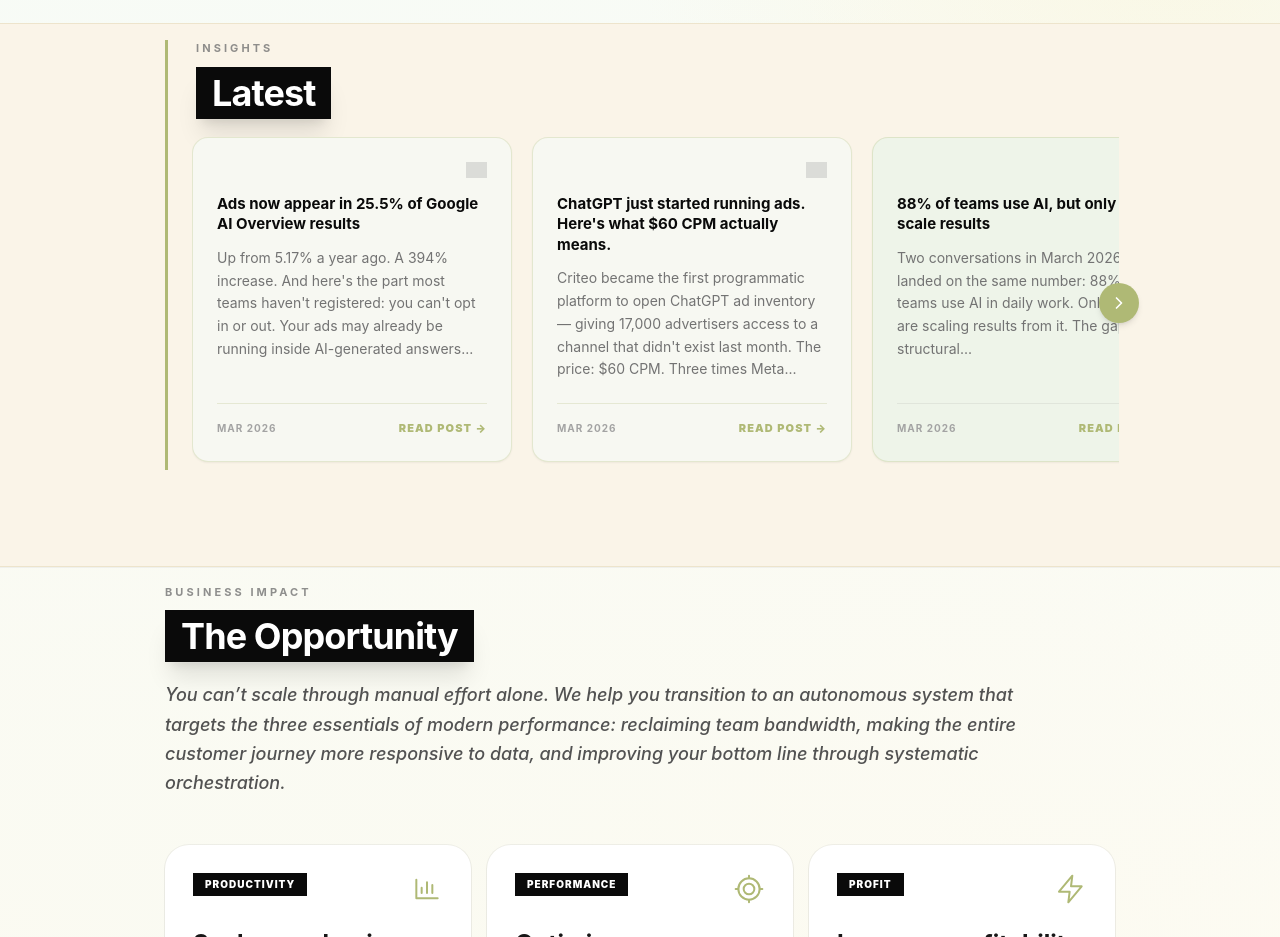
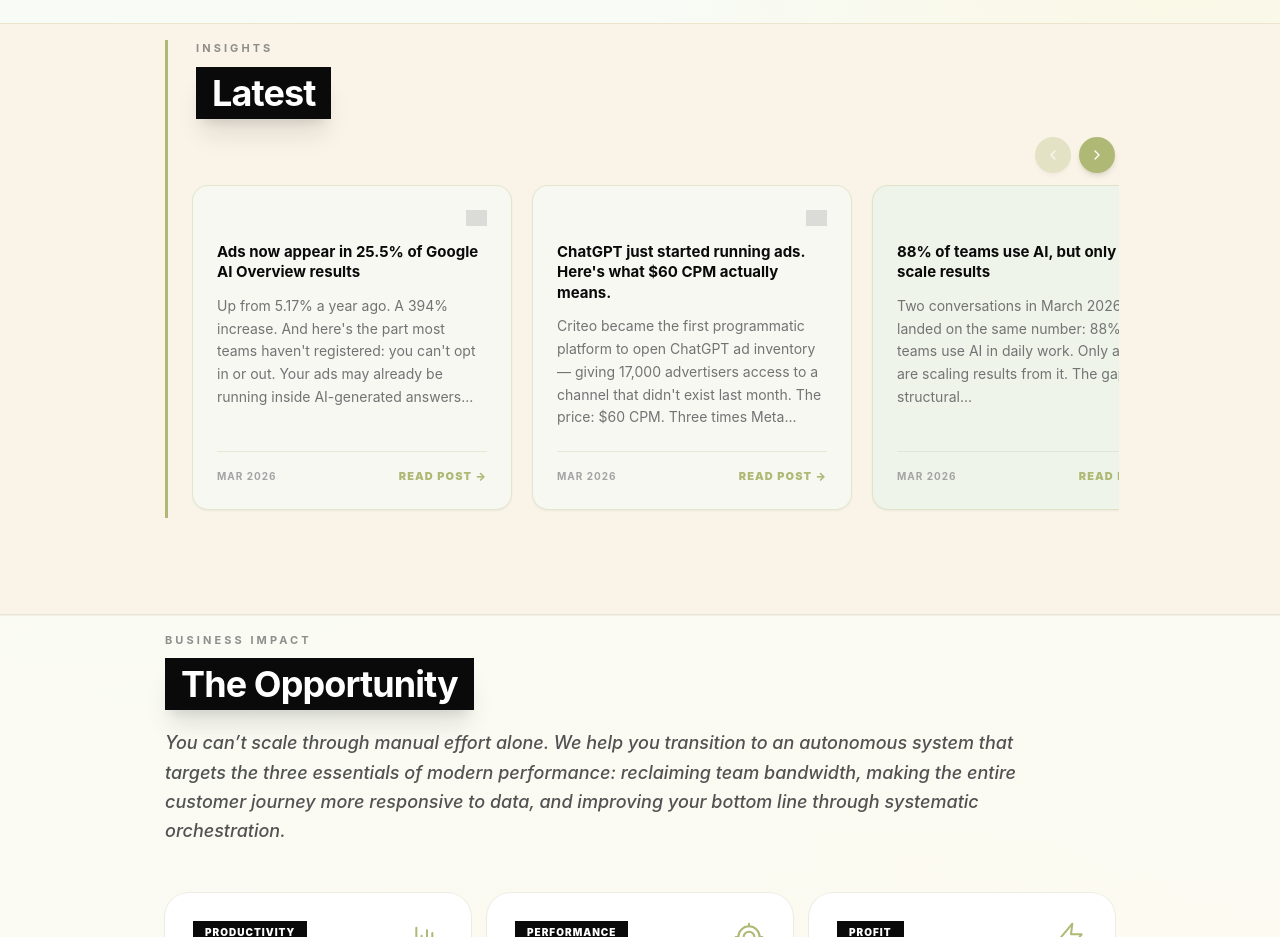
Before and after one commit to nabiliogram/sprint, a React (Vite) app: page / in a window 1280 px wide. Shown: the part 1060-1997 px from the top of the page. Built offline with nearby package versions, Linux system fonts and the light colour scheme; grey boxes are pictures that could not be loaded.

Commit message:
Carousel arrows to top-right; add hide simulator link

```diff
--- a/src/App.jsx
+++ b/src/App.jsx
@@ -255,37 +255,37 @@ const LinkedInCarousel = () => {
             Latest
           </span>
         </h2>
-        <div className="mt-6 relative">
-          {/* Scroll buttons */}
+        {/* Arrows row — top right above carousel */}
         {LINKEDIN_POSTS.length > 1 && (
-            <>
+          <div className="flex justify-end gap-2 mt-6 mb-3">
             <button
               onClick={() => scroll(-1)}
               className={cx(
-                  "absolute -left-4 sm:-left-6 top-1/2 -translate-y-1/2 z-20 h-10 w-10 rounded-full shadow-md flex items-center justify-center transition-all",
-                  canScrollLeft ? "opacity-100 hover:brightness-110 hover:scale-105" : "opacity-0 pointer-events-none"
+                "h-9 w-9 rounded-full shadow-md flex items-center justify-center transition-all",
+                canScrollLeft ? "opacity-100 hover:brightness-110 hover:scale-105" : "opacity-30 pointer-events-none"
               )}
               style={{ background: THEME.cta, color: "white" }}
             >
-                <svg viewBox="0 0 24 24" fill="none" stroke="currentColor" strokeWidth="2" strokeLinecap="round" strokeLinejoin="round" className="h-5 w-5">
+              <svg viewBox="0 0 24 24" fill="none" stroke="currentColor" strokeWidth="2" strokeLinecap="round" strokeLinejoin="round" className="h-4 w-4">
                 <path d="m15 18-6-6 6-6" />
               </svg>
             </button>
             <button
               onClick={() => scroll(1)}
               className={cx(
-                  "absolute -right-4 sm:-right-6 top-1/2 -translate-y-1/2 z-20 h-10 w-10 rounded-full shadow-md flex items-center justify-center transition-all",
-                  canScrollRight ? "opacity-100 hover:brightness-110 hover:scale-105" : "opacity-0 pointer-events-none"
+                "h-9 w-9 rounded-full shadow-md flex items-center justify-center transition-all",
+                canScrollRight ? "opacity-100 hover:brightness-110 hover:scale-105" : "opacity-30 pointer-events-none"
               )}
               style={{ background: THEME.cta, color: "white" }}
             >
-                <svg viewBox="0 0 24 24" fill="none" stroke="currentColor" strokeWidth="2" strokeLinecap="round" strokeLinejoin="round" className="h-5 w-5">
+              <svg viewBox="0 0 24 24" fill="none" stroke="currentColor" strokeWidth="2" strokeLinecap="round" strokeLinejoin="round" className="h-4 w-4">
                 <path d="m9 18 6-6-6-6" />
               </svg>
             </button>
-            </>
+          </div>
         )}
 
+        <div className="relative">
           {/* Carousel track */}
           <div
             ref={scrollRef}
@@ -660,7 +660,19 @@ export default function App() {
                </button>
              </div>
            )}
-           {showCalc && <ValueCalculator />}
+           {showCalc && (
+             <>
+               <ValueCalculator />
+               <div className="flex justify-end mt-4">
+                 <button
+                   onClick={() => setShowCalc(false)}
+                   className="text-xs font-semibold text-neutral-400 hover:text-neutral-600 transition-colors"
+                 >
+                   Hide simulator ↑
+                 </button>
+               </div>
+             </>
+           )}
         </Section>
 
         <Section id="roadmap" eyebrow="Process" title="How We Modernize You">
```
Lines whose indentation alone changed are shown as unchanged.
